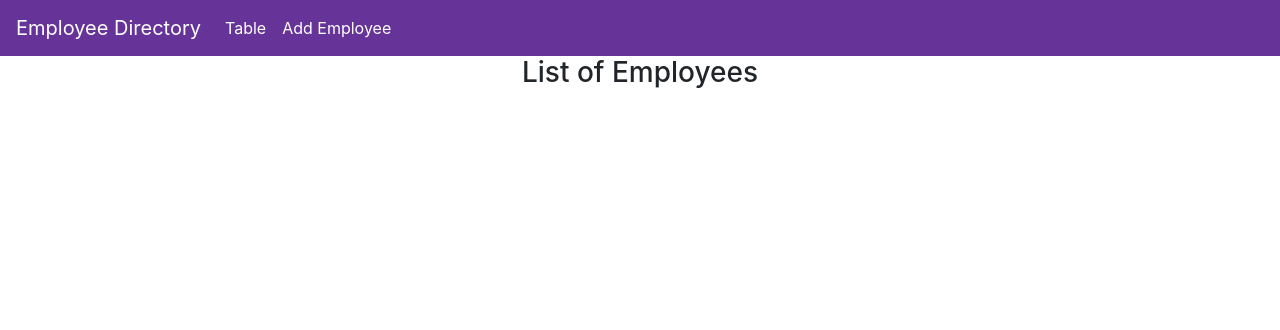
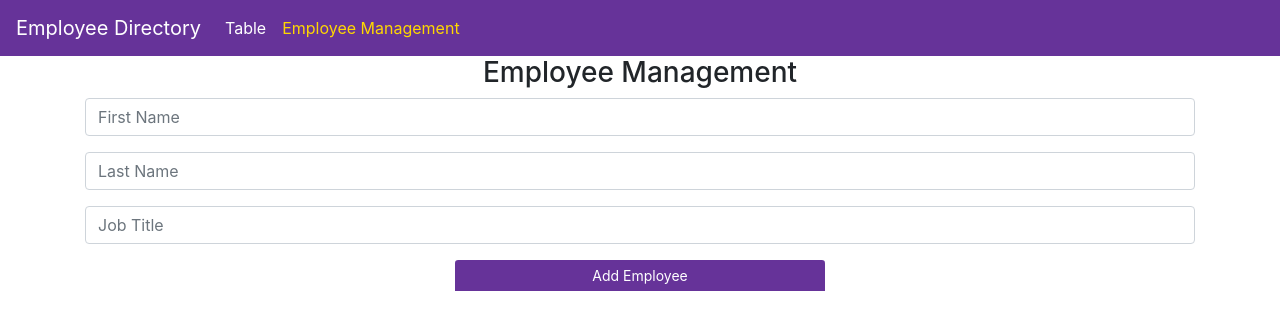
Before and after one commit to jbouchard13/react-employee-directory, a React (Create React App) app in the folder client/: page /employee-management in a window 1280 px wide. Shown: the top 330 px of the page. Built offline with nearby package versions, Linux system fonts and the light colour scheme.

Commit message:
added inputs with submit button to form page

```diff
--- a/client/src/App.js
+++ b/client/src/App.js
@@ -2,12 +2,10 @@ import React from 'react';
 import 'bootstrap/dist/css/bootstrap.css';
 import './App.css';
 import Container from './components/Container';
-import NavBarContainer from './components/NavBarContainer';
 
 function App() {
   return (
     <div className='App'>
-      <NavBarContainer />
       <Container />
     </div>
   );
--- a/client/src/components/Button/index.js
+++ b/client/src/components/Button/index.js
@@ -3,7 +3,10 @@ import './style.css';
 
 function Button(props) {
   return (
-    <button className='btn button-color btn-sm left' onClick={props.handleSort}>
+    <button
+      className='btn button-color btn-sm button'
+      onClick={props.handleSort}
+    >
       {props.buttonText}
     </button>
   );
--- a/client/src/components/Button/style.css
+++ b/client/src/components/Button/style.css
@@ -1,7 +1,10 @@
-.left {
-  float: left;
-}
-.button-color {
+.button {
+  width: 33.333333%;
   color: white;
   background-color: rebeccapurple;
+  border-bottom-left-radius: 0px;
+  border-bottom-right-radius: 0px;
 }
+.button:hover {
+  color: gold;
+}
--- a/client/src/components/Container/index.js
+++ b/client/src/components/Container/index.js
@@ -4,15 +4,16 @@ import React from 'react';
 import { BrowserRouter as Router, Route } from 'react-router-dom';
 import Table from '../pages/Table';
 import Form from '../pages/Form';
+import NavBarContainer from '../NavBarContainer';
 
 class Container extends React.Component {
   render() {
     return (
       <Router>
+        <NavBarContainer />
         <div className='container'>
-          <h3>List of Employees</h3>
           <Route exact path='/' component={Table} />
-          <Route exact path='/add' component={Form} />
+          <Route exact path='/employee-management' component={Form} />
         </div>
       </Router>
     );
--- a/client/src/components/Input/index.js
+++ b/client/src/components/Input/index.js
@@ -5,6 +5,7 @@ class Input extends React.Component {
     return (
       <input
         type='text'
+        name={this.props.name}
         className='form-control'
         placeholder={this.props.placeholder}
       />
--- a/client/src/components/NavBarContainer/index.js
+++ b/client/src/components/NavBarContainer/index.js
@@ -1,28 +1,42 @@
 import React from 'react';
+import { Link, useLocation } from 'react-router-dom';
 import './style.css';
 
-class NavBarContainer extends React.Component {
-  render() {
+function NavBarContainer() {
+  const location = useLocation();
   return (
-      <nav className='navbar navbar-expand-lg nav-color'>
+    <nav className='navbar navbar-expand nav-color'>
       <span className='navbar-brand'>Employee Directory</span>
       <div className='collapse navbar-collapse'>
         <ul className='navbar-nav'>
           <li className='nav-item'>
-              <a className='nav-link link' href='/'>
+            <Link
+              to='/'
+              className={
+                location.pathname === '/'
+                  ? 'nav-link link-active'
+                  : 'nav-link link'
+              }
+            >
               Table
-              </a>
+            </Link>
           </li>
           <li className='nav-item'>
-              <a className='nav-link link' href='/add'>
-                Add Employee
-              </a>
+            <Link
+              to='/employee-management'
+              className={
+                location.pathname === '/employee-management'
+                  ? 'nav-link link-active'
+                  : 'nav-link link'
+              }
+            >
+              Employee Management
+            </Link>
           </li>
         </ul>
       </div>
     </nav>
   );
 }
-}
 
 export default NavBarContainer;
--- a/client/src/components/NavBarContainer/style.css
+++ b/client/src/components/NavBarContainer/style.css
@@ -7,3 +7,16 @@
   text-decoration: none;
   color: white;
 }
+
+.link:hover {
+  color: lightgrey;
+}
+
+.link-active {
+  text-decoration: none;
+  color: gold;
+}
+
+.link-active:hover {
+  color: yellow;
+}
--- a/client/src/components/pages/Form/index.js
+++ b/client/src/components/pages/Form/index.js
@@ -1,16 +1,37 @@
 import React from 'react';
 import Input from '../../Input';
+import Button from '../../Button';
+import API from '../../../utils/API';
 
 class Form extends React.Component {
+  state = {
+    firstName: '',
+    lastName: '',
+    jobTitle: '',
+  };
+
+  handleSubmit(event) {
+    event.preventDefault();
+    alert('working');
+  }
+
   render() {
     return (
-      <form>
-        <div className='form-group'>
-          <Input placeholder='First Name' />
-          <Input placeholder='Last Name' />
-          <Input placeholder='Job Title' />
-        </div>
-      </form>
+      <div>
+        <h3>Employee Management</h3>
+        <form>
+          <div className='form-group'>
+            <Input name='firstName' placeholder='First Name' />
+          </div>
+          <div className='form-group'>
+            <Input name='lastName' placeholder='Last Name' />
+          </div>
+          <div className='form-group'>
+            <Input name='jobTitle' placeholder='Job Title' />
+          </div>
+          <Button buttonText='Add Employee' handleSort={this.handleSubmit} />
+        </form>
+      </div>
     );
   }
 }
--- a/client/src/components/pages/Table/index.js
+++ b/client/src/components/pages/Table/index.js
@@ -2,6 +2,7 @@ import React from 'react';
 import TableBody from '../../TableBody';
 import API from '../../../utils/API';
 import Button from '../../Button';
+import './style.css';
 
 class Table extends React.Component {
   // set the state to an array that will receive employee data from db
@@ -87,40 +88,37 @@ class Table extends React.Component {
 
   render() {
     return (
-      <table className='table table-dark'>
-        <thead>
-          <tr>
-            <th scope='col'>
+      <div>
+        <h3>Employees</h3>
         <Button
           buttonText='Sort'
           handleSort={() => {
             this.sortByFirstName();
           }}
         />
-              First Name
-            </th>
-            <th scope='col'>
         <Button
           buttonText='Sort'
           handleSort={() => {
             this.sortByLastName();
           }}
         />
-              Last Name
-            </th>
-            <th scope='col'>
         <Button
           buttonText='Sort'
           handleSort={() => {
             this.sortByJob();
           }}
         />
-              Job Title
-            </th>
+        <table className='table table-dark table-striped table-bordered employees'>
+          <thead>
+            <tr>
+              <th scope='col'>First Name</th>
+              <th scope='col'>Last Name</th>
+              <th scope='col'>Job Title</th>
             </tr>
           </thead>
           <TableBody employees={this.state.employees} />
         </table>
+      </div>
     );
   }
 }
--- /dev/null
+++ b/client/src/components/pages/Table/style.css
@@ -0,0 +1,4 @@
+.employees {
+  table-layout: fixed;
+  width: 100%;
+}
```
Lines whose indentation alone changed are shown as unchanged.
